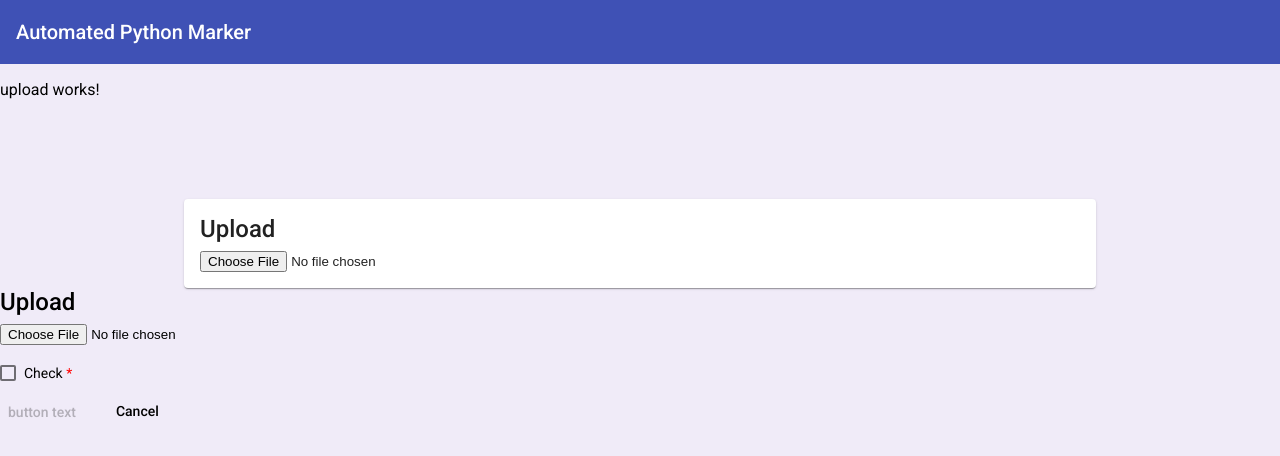
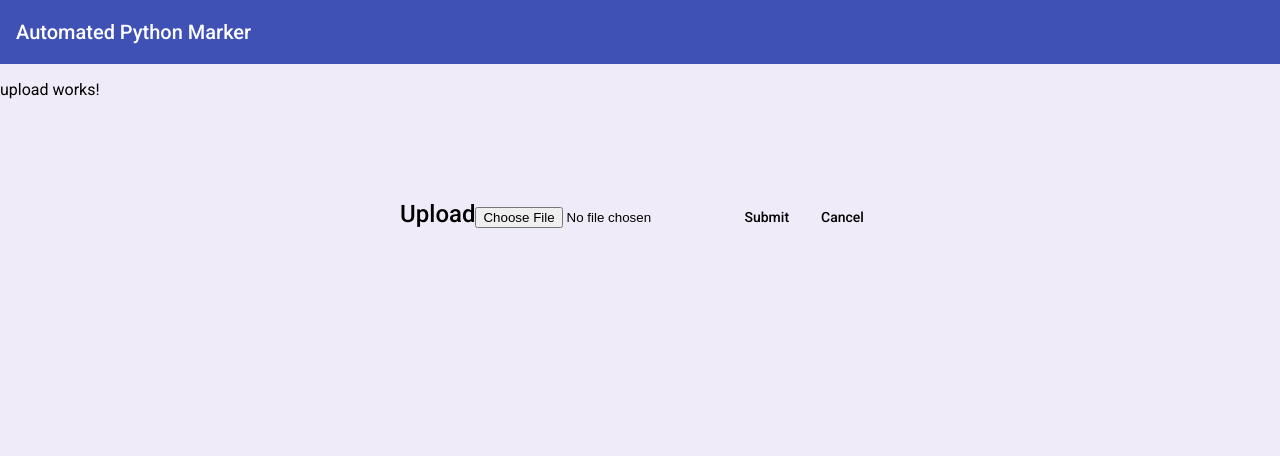
Before and after one commit to EMHodges/markerWebsite, an Angular app: page /upload in a window 1280 px wide. Shown: the top 456 px of the page. Built offline with nearby package versions, Linux system fonts and the light colour scheme.

Commit message:
adding validation

```diff
--- a/src/app/upload/upload.component.html
+++ b/src/app/upload/upload.component.html
@@ -1,28 +1,17 @@
 <p>upload works!</p>
 
+
 <div class="main">
-    <mat-card class="example-card">
-        <mat-card-title>Upload</mat-card-title>
-                <mat-card-content>
-                    <input type="file" class="file-input" (change)="onFileSelected($event)" #fileUpload>
-                </mat-card-content>
-    </mat-card>
-</div>
-
-<form (ngSubmit)="f.form.valid && onSubmit()" #f="ngForm" novalidate>
     <mat-card-content>
         <mat-card-title>Upload</mat-card-title>
             <mat-card-content>
                 <input type="file" class="file-input" (change)="handleFileInput($event)" #fileUpload>
             </mat-card-content>
-
-        <mat-checkbox for="acceptTerms" name="acceptTerms" id="acceptTerms" class="form-check-input" [(ngModel)]="model.acceptTerms" #acceptTerms="ngModel" [ngClass]="{ 'is-invalid': f.submitted && acceptTerms.invalid }" required>
-            Check <span *ngIf="f.controls['acceptTerms']?.invalid" class="invalid">*</span></mat-checkbox>
-
-    <mat-card-actions>
-        <button mat-button type="submit" [disabled]="f.invalid">
-            <span [matTooltip]="f.invalid ? 'Accept condition to continue' : ''">button text</span></button>
-        <button mat-button type="reset">Cancel</button>
-    </mat-card-actions>
-</mat-card-content>
-</form>
+        <mat-card-actions>
+            <span>{{errorMessage}}</span>
+            <button mat-button type="submit" (click)="onSubmit()">Submit</button>
+            <button mat-button type="reset">Cancel</button>
+            <span>{{ successMessage }}</span>
+        </mat-card-actions>
+    </mat-card-content>
+</div>
--- a/src/app/upload/upload.component.ts
+++ b/src/app/upload/upload.component.ts
@@ -8,12 +8,12 @@ import { Component, OnInit } from '@angular/core';
 export class UploadComponent {
 
   private GOOGLE_UPLOAD_FILE_SCRIPT = "https://script.google.com/macros/s/AKfycbypUcqv65Q36I2S2_syaGYbrvpr3FWugpgN4o4SX-OlFEPPDus7Sf3tLgWISoeoZQ8YIw/exec";
-  model: any = {};
   private file: File | null = null;
+  noFileSubmitted = true;
+  errorMessage = ''
+  successMessage = ''
 
   constructor() { }
-
-  onFileSelected($f: any) {}
 
   handleFileInput(event: any) {
     this.file = event.target.files[0];
@@ -21,8 +21,9 @@ export class UploadComponent {
 
   onSubmit() {
     if (this.file) {
-        let fileName = this.file?.name;
+      let fileName = this.file?.name;
 
+      if (this.validFile(fileName)) {
         const fr = new FileReader();
         fr.readAsArrayBuffer(this.file);
         fr.onload = f => {
@@ -33,12 +34,19 @@ export class UploadComponent {
             const qs = new URLSearchParams({filename: fileName || this.file.name, mimeType: this.file.type});
             fetch(`${url}?${qs}`, {method: "POST", body: JSON.stringify([...new Int8Array(f.target?.result)])})
             .then(res => res.json())
-            .then(e => console.log(e))
+            .then(e => this.successMessage = e.filename + 'was successfully uploaded')
             .catch(err => console.log(err));
           }
         }
+      } else {
+        this.errorMessage = 'Invalid file upload, ensure you upload the txt file generated by the automated marker'
+      }
     }
-}
+  }
+
+  validFile(fileName: string) {
+    return fileName.startsWith('python-marker') && fileName.endsWith('.txt')
+  }
 
 
 }
```
